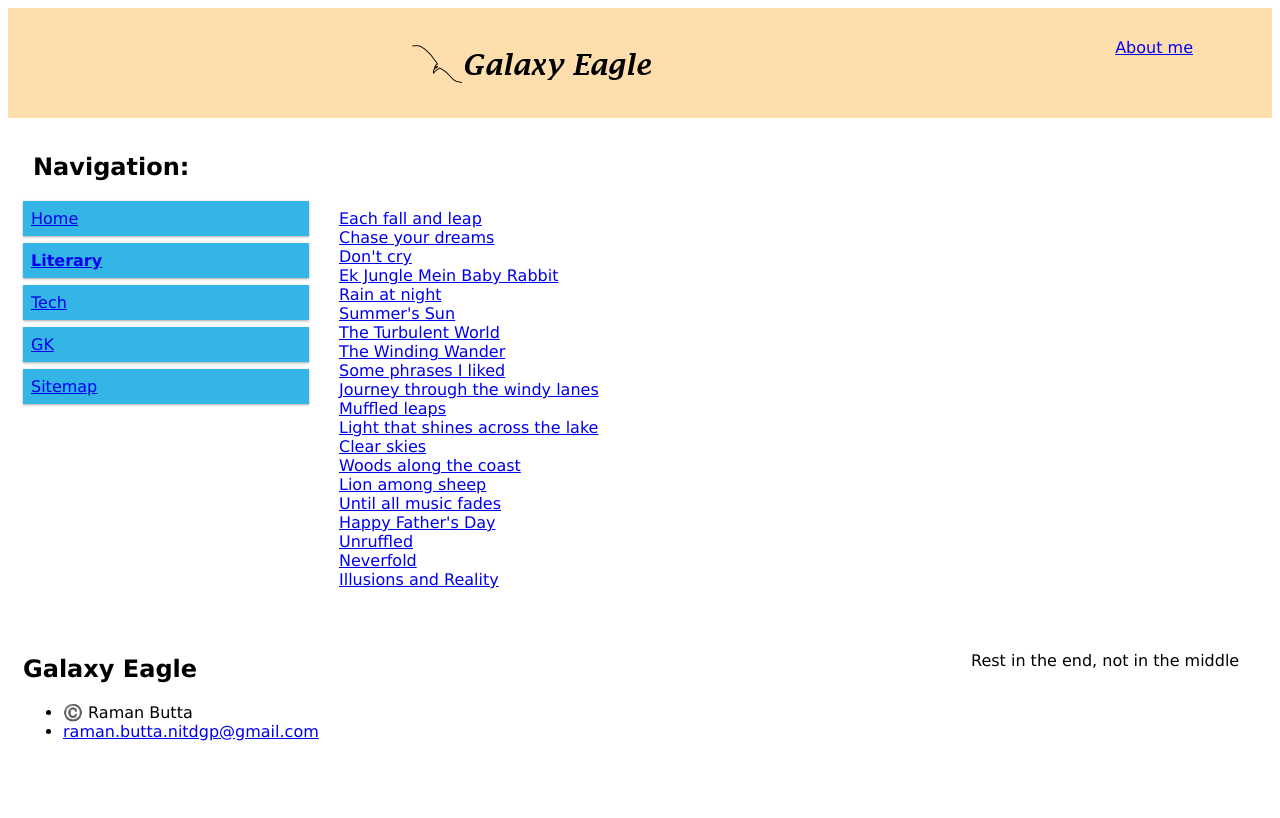
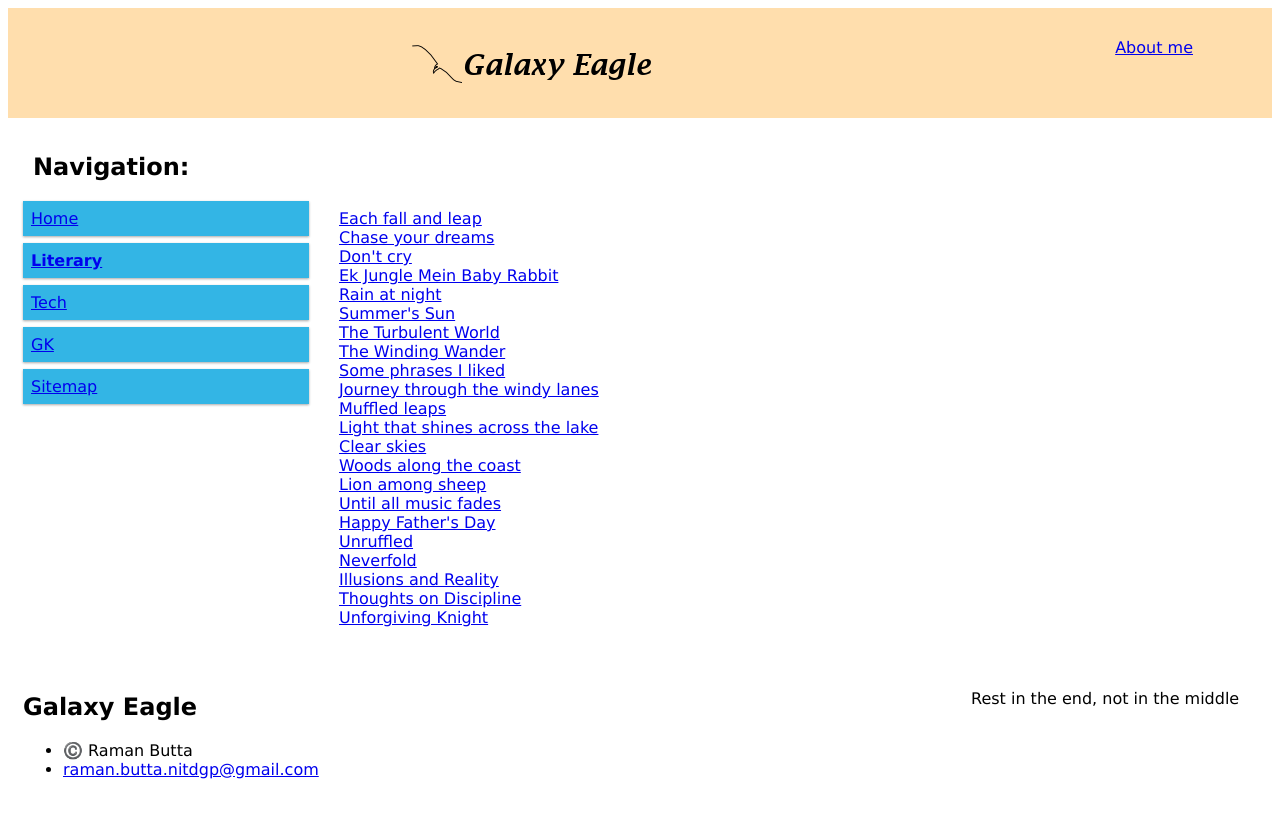
Before and after one commit to galaxyeagle/galaxyeagle.github.io, a Jekyll site: the page built from pages/literary/index.html, in a window 1280 px wide. Shown: the top 818 px of the page. Built offline with Jekyll 4.4.1, drawn with Linux system fonts in a browser that asks for light colours.

Commit message:
adding literray pages

```diff
--- a/pages/literary/index.html
+++ b/pages/literary/index.html
@@ -23,5 +23,7 @@ layout: default
 <a href="/pages/literary/Unruffled.html"> Unruffled </a>  <br>
 <a href="/pages/literary/Neverfold.html"> Neverfold </a>  <br>
 <a href="/pages/literary/Illusions-and-Reality.html"> Illusions and Reality </a>  <br>
+<a href="/pages/literary/Thoughts-discipline.html"> Thoughts on Discipline </a>  <br>
+<a href="/pages/literary/Unforgiving-knight.html"> Unforgiving Knight </a>  <br>
 
 </p>
```
